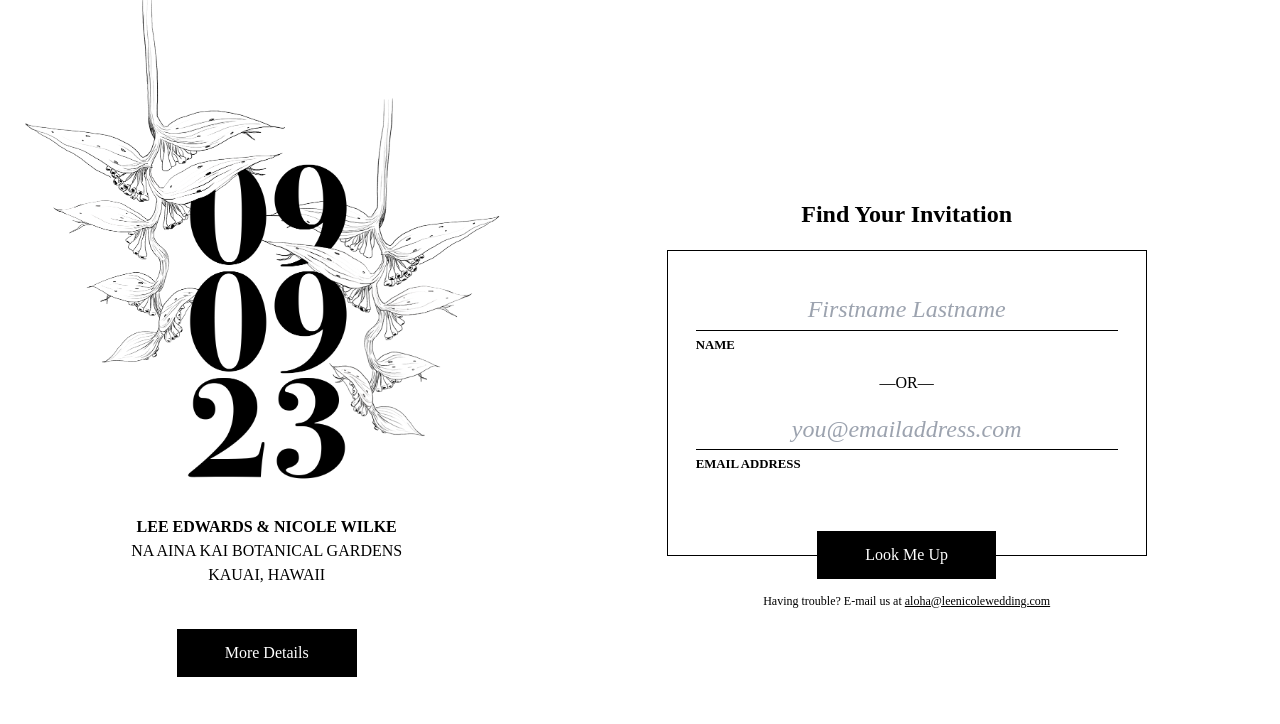
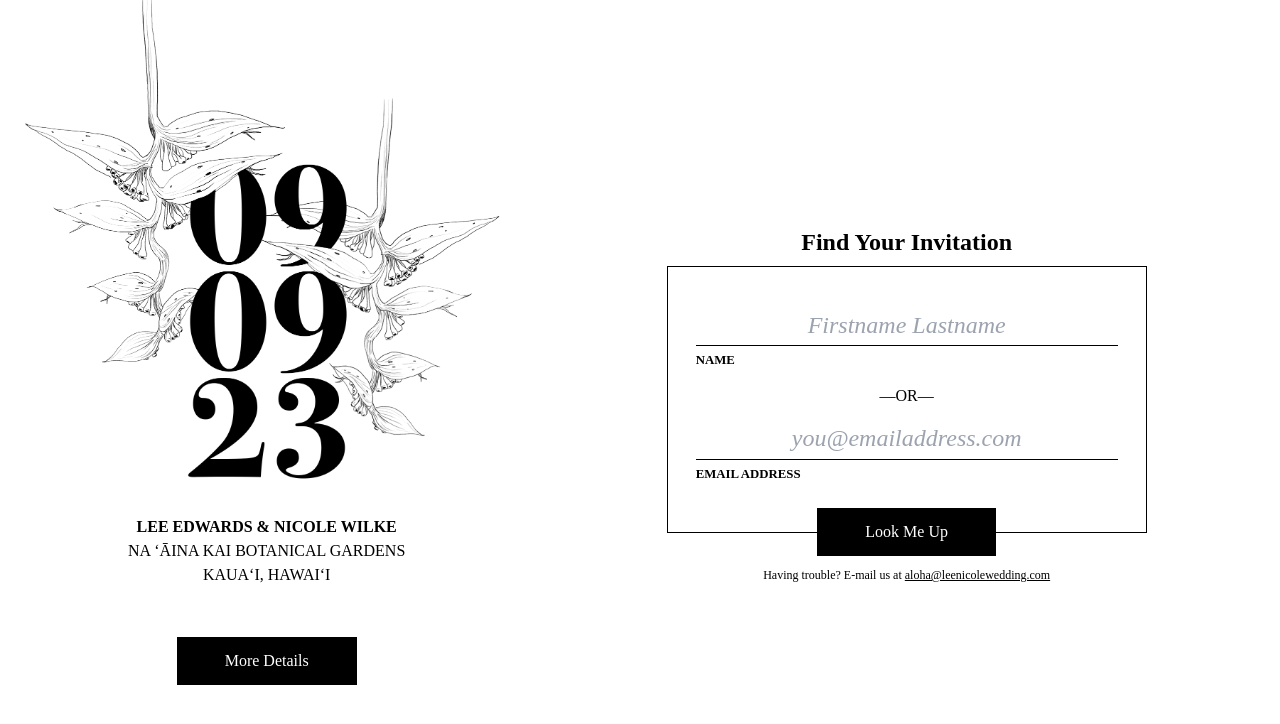
Before and after one commit to ledwards/wedding-website, a Next.js app: page /rsvp in a window 1280 px wide. Shown: the top 724 px of the page. Built offline with nearby package versions, Linux system fonts and the light colour scheme.

Commit message:
Style changes

```diff
--- a/components/Header.js
+++ b/components/Header.js
@@ -8,8 +8,8 @@ export default function Header({ buttonText, buttonHref }) {
       <Image src="/date-header.png" width={1500} height={1373} />
       <h1>Lee Edwards & Nicole Wilke</h1>
       <h2>
-        Na Aina Kai Botanical Gardens <br />
-        Kauai, Hawaii
+        Na ‘Āina Kai Botanical Gardens <br />
+        Kaua‘i, Hawai‘i
       </h2>
 
       <Button text={buttonText} href={buttonHref} />
--- a/components/Layout.js
+++ b/components/Layout.js
@@ -8,6 +8,7 @@ export default function Layout({ children, ctaText, ctaHref, scrollable }) {
       <Head>
         <title>Lee Edwards & Nicole Wilke Wedding 09.09.2023</title>
         <link rel="icon" href="/favicon.ico" />
+        <meta name="viewport" content="width=device-width, initial-scale=1.0, maximum-scale=1, minimum-scale=1" />
       </Head>
 
       <main className={`flex flex-row flex-wrap justify-center items-start h-screen w-screen ${scrollable ? "overflow-y-auto overflow-x-hidden" : styles.mobileOnlyScroll}`}>
--- a/pages/_document.js
+++ b/pages/_document.js
@@ -4,7 +4,6 @@ export default function Document() {
   return (
     <Html>
       <Head>
-        <meta name="viewport" content="width=device-width, initial-scale=1.0, maximum-scale=1, minimum-scale=1" />
         <meta name="apple-mobile-web-app-capable" content="yes" />
       </Head>
       <body>
--- a/pages/rsvp/[id].js
+++ b/pages/rsvp/[id].js
@@ -2,6 +2,7 @@ import React, { useState } from 'react'
 import axios from 'axios'
 
 import Head from 'next/head';
+import Layout from '@components/Layout'
 import styles from '../../styles/rsvp.module.css';
 
 export default function RsvpEdit(props) {
@@ -15,21 +16,15 @@ export default function RsvpEdit(props) {
   }
 
   return (
-    <app id={styles.app}>
+    <>
       <Head>
         <title>RSVP :: Lee & Nicole Wedding 09.09.2023</title>
-        <link rel="icon" href="/favicon.ico" />
       </Head>
 
-      <main>
-        <h3>Thank you!</h3>
-        <h4>We have the reservation{partyMembersNames.length > 1 ? 's' : ''} for {joinedPartyMembersNames}</h4>
-        <br />
-        <p>Content for logged in people goes here</p>
-
-      </main>
-    </app>
-  );
+      <h3>Thank you!</h3>
+      <p>We saved the reservation{partyMembersNames.length > 1 ? 's' : ''} for {joinedPartyMembersNames}</p>
+    </>
+  )
 };
 
 export async function getServerSideProps(context) {
@@ -41,3 +36,11 @@ export async function getServerSideProps(context) {
     },
   };
 }
+
+RsvpEdit.getLayout = function getLayout(page) {
+  return (
+    <Layout ctaText="More Details" ctaHref="/">
+      {page}
+    </Layout>
+  )
+}
--- a/styles/Button.module.css
+++ b/styles/Button.module.css
@@ -3,10 +3,12 @@ a.button {
     color: white;
     display: block;
     font-family: 'Playfair Display', serif;
-    margin: 1em auto;
+    margin: 0 auto;
     padding: 0.75em 3em;
     font-size: 1em;
     width: fit-content;
+    position: relative;
+    top: 1.5em;
 }
 
 a.button:hover {
--- a/styles/globals.css
+++ b/styles/globals.css
@@ -19,5 +19,8 @@ h3 {
     line-height: 2em;
     font-weight: 700;
     text-align: center;
-    margin-bottom: 0.5em;
 }
+
+p, label {
+    font-family: 'Playfair Display', serif;
+}
--- a/styles/rsvp.module.css
+++ b/styles/rsvp.module.css
@@ -1,5 +1,6 @@
 p.or, p.footer, p.intro {
     font-family: 'Playfair Display', serif;
+    line-height: 1.1em;
     text-align: center;
 }
 
@@ -10,8 +11,7 @@ p.or {
 }
 
 p.intro {
-    font-size: 0.75em;
-    margin-top: 1em;
+    font-size: 1em;
 }
 
 p.footer {
```
